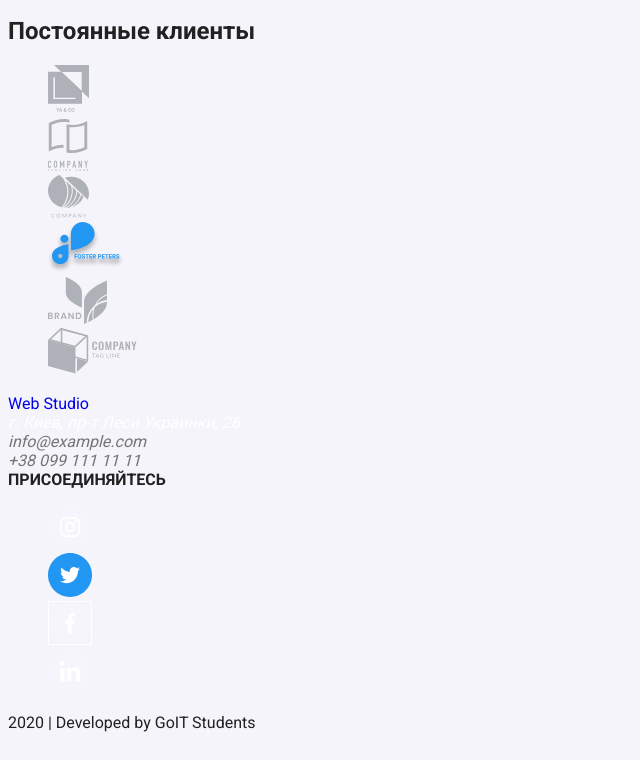
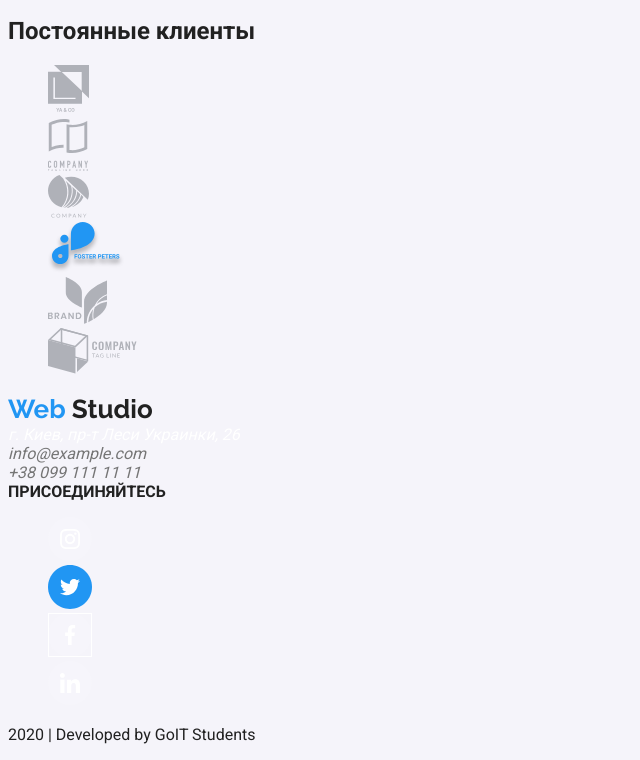
Before and after one commit to Valeriy-Leonov/goit-markup-hw-02, a plain HTML site: page index.html in a window 1280 px wide. Shown: the part 4433-5193 px from the top of the page, without its empty margins (0-640 px from the left). Drawn offline with Linux system fonts and the light colour scheme.

Commit message:
Понеслась

```diff
--- a/index.html
+++ b/index.html
@@ -252,7 +252,9 @@
     <!--Футер-->
     <footer>
       <div>
-        <a href="./index.html"> <span>Web</span> Studio</a><br />
+        <a href="./index.html" class="logo"
+          ><span class="logo-color"> Web </span> Studio</a
+        >
         <address class="footer-white-title">
           г. Киев, пр-т Леси Украинки, 26 <br />
           <a href="" class="footer-text-title">info@example.com</a><br />
```
Also changed, not shown: partfolio.html (+6 -2 lines).
